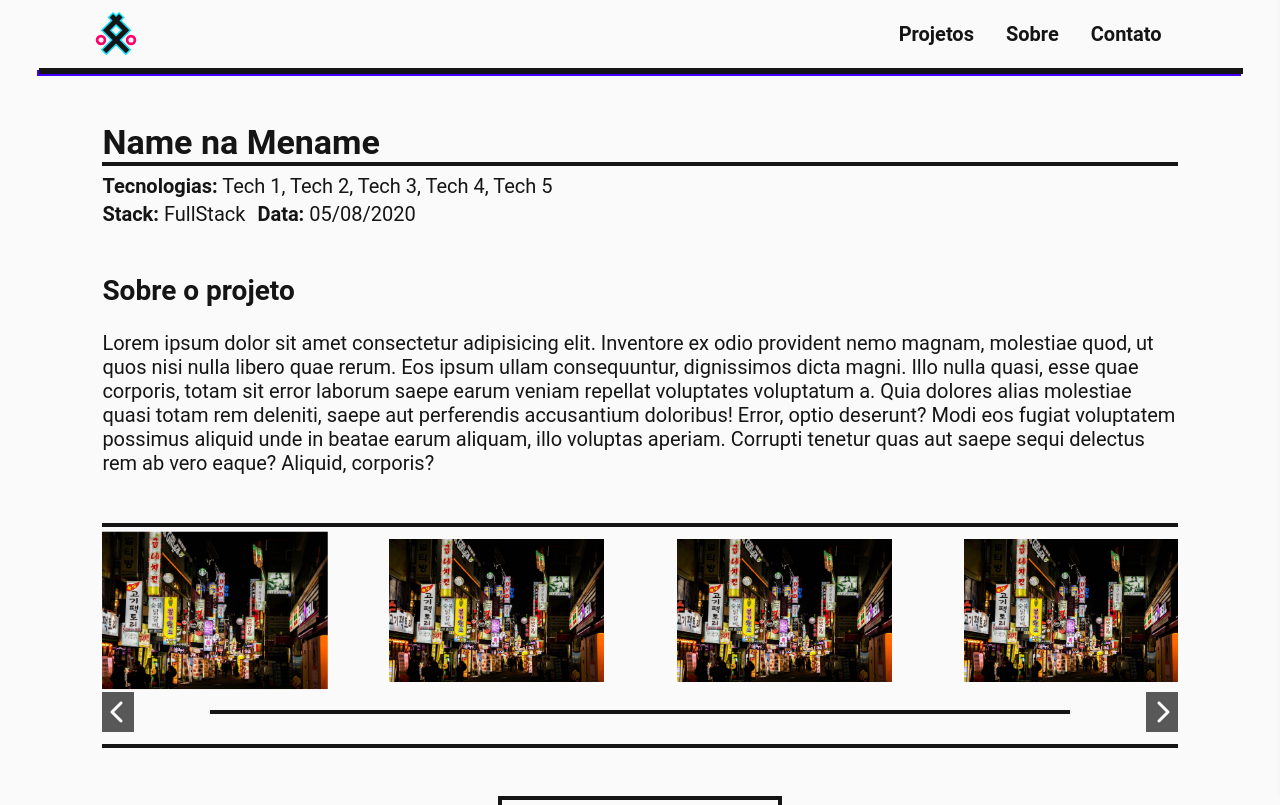
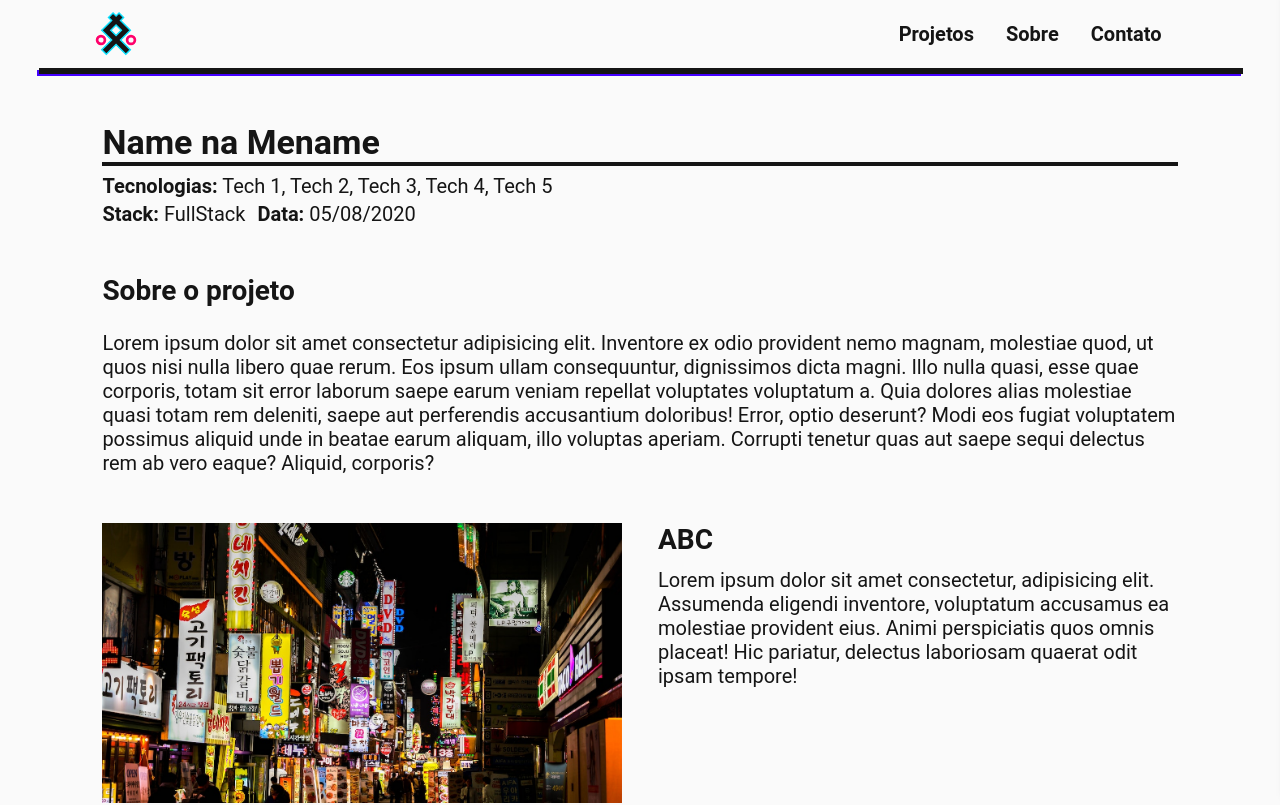
Before and after one commit to LGPossatto/my-portfolio, a Next.js app: page /projects in a window 1280 px wide. Shown: the top 805 px of the page. Built offline with nearby package versions, Linux system fonts and the light colour scheme.

Commit message:
created ImgDisplay.tsx, adjusted carousel

```diff
--- a/components/Carousel.tsx
+++ b/components/Carousel.tsx
@@ -1,27 +1,25 @@
 import { Dispatch, SetStateAction, useEffect, useState } from "react";
-import Image from "next/image";
+import Image, { StaticImageData } from "next/image";
 
 import useWindowDimensions from "../custom-hooks/useWindowDimensions ";
 
 import { getRandomColor } from "../utils/getRandomColor";
 
-import img from "../assets/images/placeholder.jpg";
 import styles from "../styles/components/Carousel.module.scss";
 import { ArrowBtn } from "./ArrowBtn";
 
 interface props {
   activeIndex: number;
   setActiveIndex: Dispatch<SetStateAction<number>>;
+  imgList: StaticImageData[];
 }
 
-export const Carousel = ({ activeIndex, setActiveIndex }: props) => {
+export const Carousel = ({ activeIndex, setActiveIndex, imgList }: props) => {
   const { width } = useWindowDimensions();
   const [imgIndex, setImgIndex] = useState(0);
   const [listEndIndex, setListEndIndex] = useState(0);
   const [stepSize, setStepSize] = useState(26.7);
   const [color, setColor] = useState("#202020");
-
-  const imgList = [img, img, img, img, img, img, img, img, img, img];
 
   const leftClick = () => {
     if (imgIndex > 0) {
--- /dev/null
+++ b/components/ImgDisplay.tsx
@@ -0,0 +1,52 @@
+import Image, { StaticImageData } from "next/image";
+import { useEffect, useState } from "react";
+
+import styles from "../styles/components/ImgDisplay.module.scss";
+
+interface props {
+  activeIndex: number;
+  imgObjects: { img: StaticImageData; title: string; desc: string }[];
+}
+
+export const ImgDisplay = ({ activeIndex, imgObjects }: props) => {
+  const [flipDeg, setFlipDeg] = useState(0);
+  const [isFrontUp, setIsFrontUp] = useState(true);
+  const [imgFront, setImgFront] = useState(imgObjects[activeIndex].img);
+  const [imgBack, setImgBack] = useState(imgObjects[activeIndex].img);
+
+  const onIndexChange = () => {
+    if (isFrontUp) {
+      setImgBack(imgObjects[activeIndex].img);
+      setIsFrontUp(false);
+    } else {
+      setImgFront(imgObjects[activeIndex].img);
+      setIsFrontUp(true);
+    }
+
+    setFlipDeg(flipDeg + 180);
+  };
+
+  useEffect(() => {
+    onIndexChange();
+  }, [activeIndex]);
+
+  return (
+    <div className={styles.container}>
+      <div
+        className={styles["flip-card"]}
+        style={{ transform: `rotateY(${flipDeg}deg)` }}
+      >
+        <span className={styles["card-front"]}>
+          <Image src={imgFront} alt="img1" />
+        </span>
+        <span className={styles["card-back"]}>
+          <Image src={imgBack} alt="img2" />
+        </span>
+      </div>
+      <div className={`${styles.text} ${isFrontUp ? styles.opacityUp : ""}`}>
+        <h3>{imgObjects[activeIndex].title}</h3>
+        <p>{imgObjects[activeIndex].desc}</p>
+      </div>
+    </div>
+  );
+};
--- a/pages/projects/index.tsx
+++ b/pages/projects/index.tsx
@@ -1,4 +1,8 @@
 import { useState } from "react";
+
+import img1 from "../../assets/images/placeholder.jpg";
+import img2 from "../../assets/images/img-1.jpg";
+import img3 from "../../assets/images/img-2.jpg";
 
 import styles from "../../styles/pages/Projects.module.scss";
 import { Line } from "../../components/Line";
@@ -6,6 +10,56 @@ import { Nav } from "../../components/Nav";
 import { Footer } from "../../components/Footer";
 import { CtaBtn } from "../../components/CtaBtn";
 import { Carousel } from "../../components/Carousel";
+import { ImgDisplay } from "../../components/ImgDisplay";
+
+const imgObjects = [
+  {
+    img: img1,
+    title: "ABC",
+    desc: "Lorem ipsum dolor sit amet consectetur, adipisicing elit. Assumenda eligendi inventore, voluptatum accusamus ea molestiae provident eius. Animi perspiciatis quos omnis placeat! Hic pariatur, delectus laboriosam quaerat odit ipsam tempore!",
+  },
+  {
+    img: img2,
+    title: "123",
+    desc: "Quis perferendis quia enim! Corporis ipsam ipsa corrupti recusandae eos incidunt, dignissimos, quod labore quis, doloremque velit beatae pariatur. Exercitationem magnam magni ipsum sit, obcaecati delectus dignissimos suscipit aut laboriosam!",
+  },
+  {
+    img: img3,
+    title: "!@#",
+    desc: "Quos modi provident dolores atque dicta est obcaecati nobis repudiandae voluptatibus repellat. Quae ipsa facere similique delectus, doloribus dolorem accusantium cumque minima incidunt et distinctio recusandae veniam! Eius, molestiae pariatur.",
+  },
+  {
+    img: img1,
+    title: "ABC",
+    desc: "Lorem ipsum dolor sit amet consectetur, adipisicing elit. Assumenda eligendi inventore, voluptatum accusamus ea molestiae provident eius. Animi perspiciatis quos omnis placeat! Hic pariatur, delectus laboriosam quaerat odit ipsam tempore!",
+  },
+  {
+    img: img2,
+    title: "123",
+    desc: "Quis perferendis quia enim! Corporis ipsam ipsa corrupti recusandae eos incidunt, dignissimos, quod labore quis, doloremque velit beatae pariatur. Exercitationem magnam magni ipsum sit, obcaecati delectus dignissimos suscipit aut laboriosam!",
+  },
+  {
+    img: img3,
+    title: "!@#",
+    desc: "Quos modi provident dolores atque dicta est obcaecati nobis repudiandae voluptatibus repellat. Quae ipsa facere similique delectus, doloribus dolorem accusantium cumque minima incidunt et distinctio recusandae veniam! Eius, molestiae pariatur.",
+  },
+  {
+    img: img1,
+    title: "ABC",
+    desc: "Lorem ipsum dolor sit amet consectetur, adipisicing elit. Assumenda eligendi inventore, voluptatum accusamus ea molestiae provident eius. Animi perspiciatis quos omnis placeat! Hic pariatur, delectus laboriosam quaerat odit ipsam tempore!",
+  },
+  {
+    img: img2,
+    title: "123",
+    desc: "Quis perferendis quia enim! Corporis ipsam ipsa corrupti recusandae eos incidunt, dignissimos, quod labore quis, doloremque velit beatae pariatur. Exercitationem magnam magni ipsum sit, obcaecati delectus dignissimos suscipit aut laboriosam!",
+  },
+  {
+    img: img3,
+    title: "!@#",
+    desc: "Quos modi provident dolores atque dicta est obcaecati nobis repudiandae voluptatibus repellat. Quae ipsa facere similique delectus, doloribus dolorem accusantium cumque minima incidunt et distinctio recusandae veniam! Eius, molestiae pariatur.",
+  },
+];
+const imgList = [img1, img2, img3, img1, img2, img3, img1, img2, img3];
 
 export default function Projects() {
   const [activeIndex, setActiveIndex] = useState(0);
@@ -42,7 +96,12 @@ export default function Projects() {
             ab vero eaque? Aliquid, corporis?
           </p>
         </div>
+        <ImgDisplay
+          activeIndex={activeIndex}
+          imgObjects={imgObjects}
+        ></ImgDisplay>
         <Carousel
+          imgList={imgList}
           activeIndex={activeIndex}
           setActiveIndex={setActiveIndex}
         ></Carousel>
--- /dev/null
+++ b/styles/components/ImgDisplay.module.scss
@@ -0,0 +1,88 @@
+@import "../_sass/sizes";
+@import "../_sass/colors";
+
+@keyframes opacityUp1 {
+  from {
+    opacity: 0;
+  }
+  to {
+    opacity: 1;
+  }
+}
+
+@keyframes opacityUp2 {
+  from {
+    opacity: 0.1;
+  }
+  to {
+    opacity: 0.9;
+  }
+}
+
+.container {
+  display: flex;
+  justify-content: space-between;
+
+  margin: 12px 0;
+
+  perspective: 1000px;
+
+  .flip-card {
+    position: relative;
+
+    width: 100%;
+    height: 280px;
+
+    transition: transform 0.8s;
+    transform-style: preserve-3d;
+
+    .card-front,
+    .card-back {
+      backface-visibility: hidden;
+
+      display: block;
+
+      position: absolute;
+      top: 0;
+      left: 0;
+
+      width: 100%;
+      height: 100%;
+
+      img {
+        width: 100%;
+        height: 100%;
+        object-fit: cover;
+      }
+    }
+
+    .card-back {
+      transform: rotateY(180deg);
+    }
+  }
+
+  .text {
+    position: relative;
+    width: 100%;
+    margin-left: 36px;
+
+    opacity: 1;
+    animation-name: opacityUp1;
+    animation-duration: 0.8s;
+
+    h3 {
+      margin-bottom: 12px;
+
+      font-size: $fs-big;
+      font-weight: 700;
+    }
+
+    p {
+      font-size: $fs-med;
+    }
+  }
+}
+
+.opacityUp {
+  animation-name: opacityUp2 !important;
+}
```
Also changed, not shown: assets/images/img-1.jpg (added), assets/images/img-2.jpg (added).
